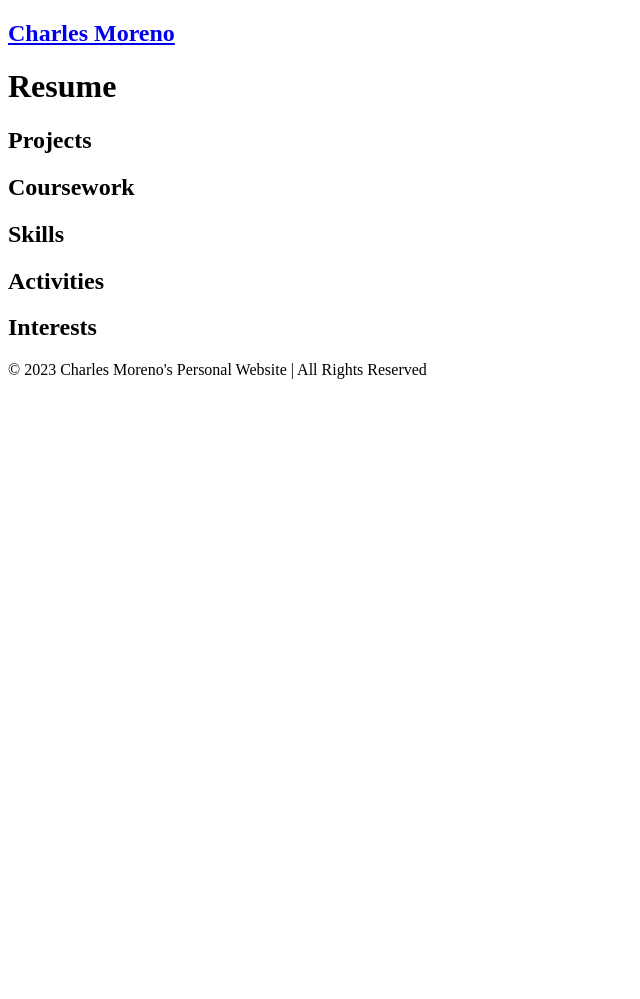
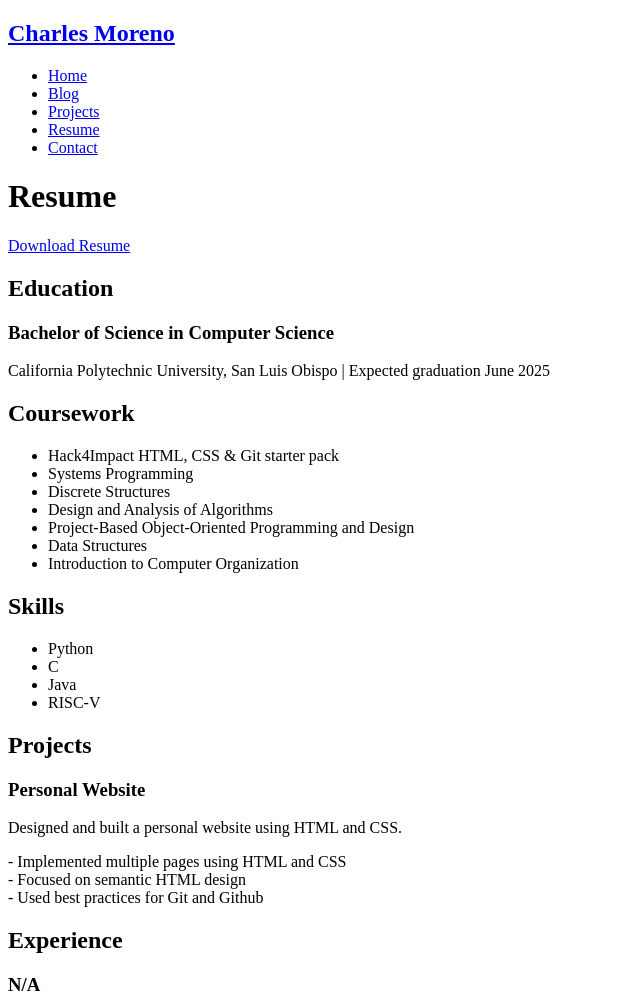
Before and after one commit to charlesmoreno32/charlesmoreno32.github.io, a plain HTML site: page resume.html in a window 1280 px wide. Shown: the top 999 px of the page, without its empty margins (0-640 px from the left). Before the commit the page ends 800 px from the top, so only its background shows below. Drawn offline with Linux system fonts and the light colour scheme.

Commit message:
feat: added contact form, portfolio project, filled out resume

```diff
--- a/resume.html
+++ b/resume.html
@@ -5,23 +5,59 @@
     </head>
     <body>
         <nav class="navbar">
-            <h1 class="logo">
-                <a href="index.html">Charles Moreno</a>
-            </h1>
+            <h1 class="logo"><a href="index.html">Charles Moreno</a></h1>
+            <ul class="nav-list">
+                <li><a href="index.html">Home</a></li>
+                <li><a href="blog.html">Blog</a></li>
+                <li><a href="portfolio.html">Projects</a></li>
+                <li><a href="resume.html">Resume</a></li>
+                <li><a href="contact.html">Contact</a></li>
+            </ul>
         </nav>
         <main>
             <h1 class="page-title">Resume</h1>
+            <a href="resume.pdf" download >Download Resume</a>
             <div class="resume">
                 <section class="section"></section>
-                    <h2 class="section-title">Projects</h2>
+                    <h2 class="section-title">Education</h2>
+                    <div class="entry">
+                        <h3 class="entry-title">Bachelor of Science in Computer Science</h3>
+                        <p class="entry-info">California Polytechnic University, San Luis Obispo | Expected graduation June 2025</p>
+                    </div>
                 <section class="section"></section>
                     <h2 class="section-title">Coursework</h2>
+                    <ul class="course-list">
+                        <li>Hack4Impact HTML, CSS & Git starter pack</li>
+                        <li>Systems Programming</li>
+                        <li>Discrete Structures</li>
+                        <li>Design and Analysis of Algorithms</li>
+                        <li>Project-Based Object-Oriented Programming and Design</li>
+                        <li>Data Structures</li>
+                        <li>Introduction to Computer Organization</li>
+                    </ul>
                 <section class="section"></section>
                     <h2 class="section-title">Skills</h2>
+                    <ul class="skill-list">
+                        <li>Python</li>
+                        <li>C</li>
+                        <li>Java</li>
+                        <li>RISC-V</li>
+                    </ul>
                 <section class="section"></section>
-                    <h2 class="section-title">Activities</h2>
+                    <h2 class="section-title">Projects</h2>
+                    <div class="entry">
+                        <h3 class="entry-title">Personal Website</h3>
+                        <p class="entry-info">Designed and built a personal website using HTML and CSS.</p>
+                        <p class="entry-description">- Implemented multiple pages using HTML and CSS<br>- Focused on semantic HTML design<br>- Used best practices for Git and Github</p>
+                    </div>
                 <section class="section"></section>
-                    <h2 class="section-title">Interests</h2>
+                    <h2 class="section-title">Experience</h2>
+                    <div class="entry">
+                        <h3 class="entry-title">N/A</h3>
+                        <p class="entry-info"></p>
+                        <p class="entry-description"></p>
+                    </div>
+
             </div>
         </main>
         <footer class="footer">© 2023 Charles Moreno's Personal Website | All Rights Reserved</footer>
```
Also changed, not shown: contact.html (+17 -3 lines), portfolio.html (+16 -4 lines).
